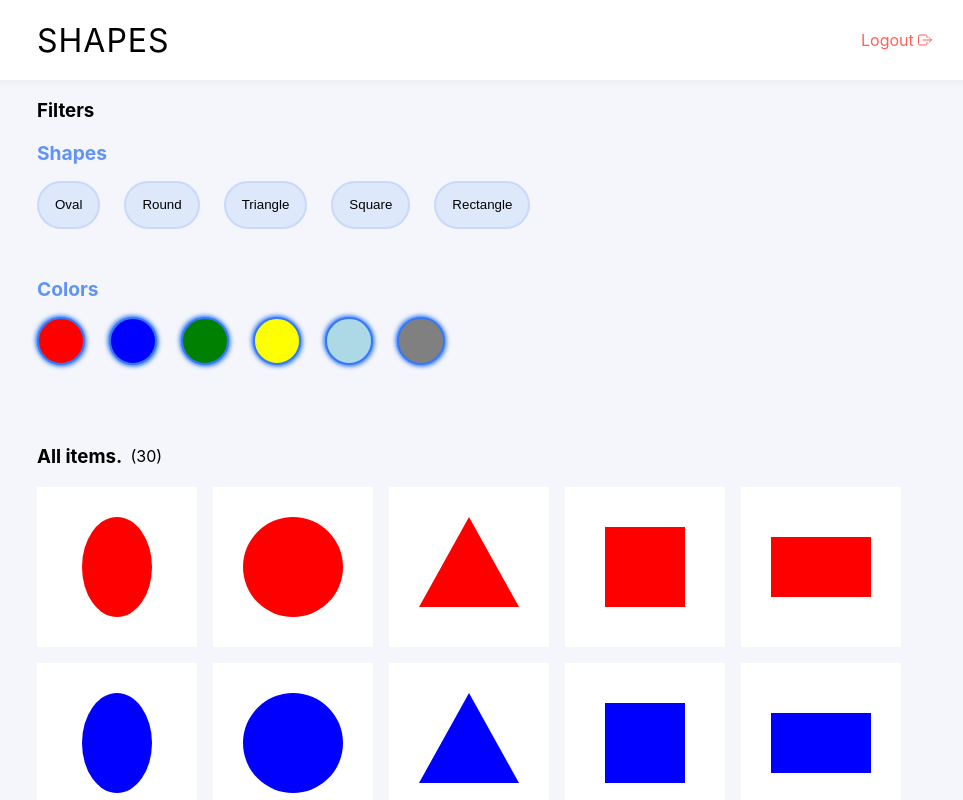
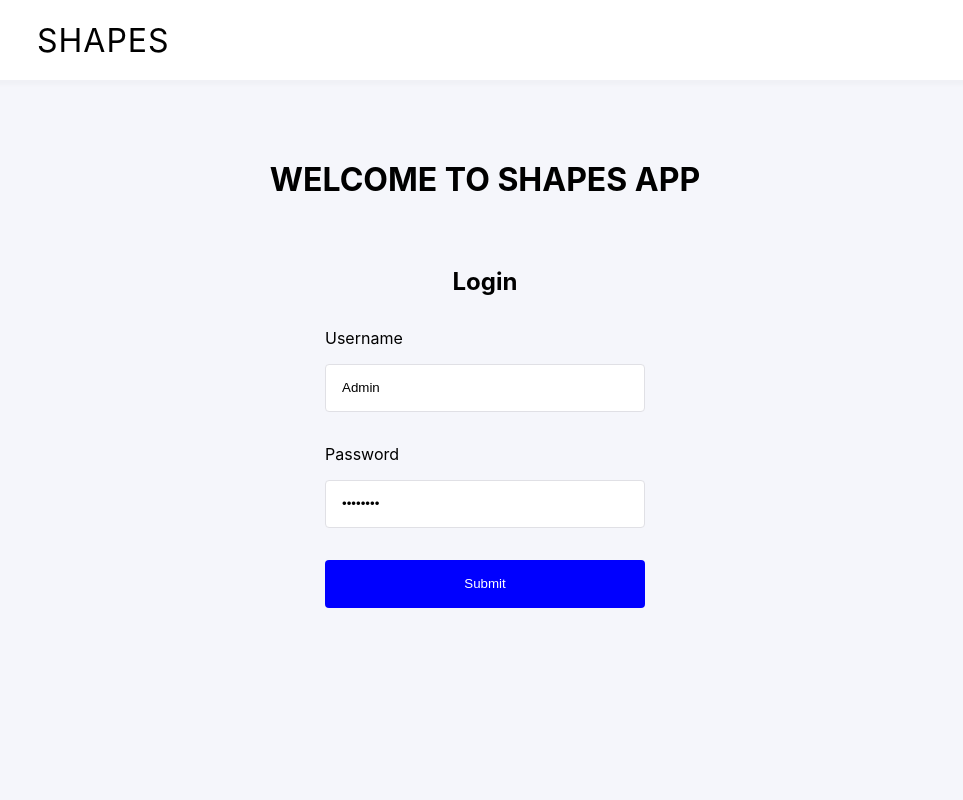
Before and after one commit to Ukhu/tql-color-shape-filters, a React (Create React App) app: page /login in a window 1280 px wide. Shown: the top 800 px of the page, without its empty margins (155-1118 px from the left). Built offline with nearby package versions, Linux system fonts and the light colour scheme.

Commit message:
wire up login page and authentication logic

```diff
--- a/package.json
+++ b/package.json
@@ -10,10 +10,12 @@
     "@types/node": "^12.0.0",
     "@types/react": "^17.0.0",
     "@types/react-dom": "^17.0.0",
+    "@types/react-router-dom": "^5.1.7",
     "@types/styled-components": "^5.1.10",
     "react": "^17.0.2",
     "react-dom": "^17.0.2",
     "react-icons": "^4.2.0",
+    "react-router-dom": "^5.2.0",
     "react-scripts": "4.0.3",
     "styled-components": "^5.3.0",
     "typescript": "^4.1.2",
--- a/src/App.tsx
+++ b/src/App.tsx
@@ -1,13 +1,26 @@
 import React from "react";
+import {
+  BrowserRouter as Router,
+  Switch,
+  Route,
+  Redirect,
+} from "react-router-dom";
 
-import { ItemProvider } from "./contexts/ItemContext";
+import { AppProvider } from "./contexts/AppContext";
+import { IItem } from "./types";
 
 import Home from "./pages/Home";
+import Login from "./pages/Login";
+import PrivateRoute from "./routes/PrivateRoute";
 
 function App() {
-  const [items, setItems] = React.useState<{ color: string; shape: string }[]>(
-    []
-  );
+  const [items, setItems] = React.useState<IItem[]>([]);
+  const [isLoggedIn, setIsLoggedIn] = React.useState(false);
+
+  React.useEffect(() => {
+    const loginState = localStorage.getItem("loggedIn");
+    setIsLoggedIn(loginState === "true");
+  }, [isLoggedIn]);
 
   React.useEffect(() => {
     const fetchItems = async () => {
@@ -18,12 +31,20 @@ function App() {
     fetchItems();
   }, []);
 
+  const changeLoginState = () => {
+    setIsLoggedIn((prevState) => !prevState);
+  };
+
   return (
-    <ItemProvider value={items}>
-      <div>
-        <Home />
-      </div>
-    </ItemProvider>
+    <AppProvider value={{ items, isLoggedIn, changeLoginState }}>
+      <Router>
+        <Switch>
+          <Route exact path="/login" component={Login} />
+          <PrivateRoute path="/shapes" component={Home} />
+          <Route render={() => <Redirect to="/shapes" />} />
+        </Switch>
+      </Router>
+    </AppProvider>
   );
 }
 
--- a/src/components/Header.tsx
+++ b/src/components/Header.tsx
@@ -1,6 +1,8 @@
 import React from "react";
 import styled from "styled-components";
 import { IoExitOutline } from "react-icons/io5";
+import { useHistory } from "react-router-dom";
+import AppContext from "../contexts/AppContext";
 
 const StyledHeader = styled.header`
   height: 5rem;
@@ -18,22 +20,41 @@ const Logo = styled.div`
   letter-spacing: 1px;
 `;
 
-const Logout = styled.div`
+const Logout = styled.button`
   width: 4.5rem;
   display: flex;
   justify-content: space-between;
   align-items: center;
   color: #ff6058;
+  cursor: pointer;
+  border: none;
+  background: transparent;
+  outline: none;
 `;
 
-const Header = () => {
+interface IHeaderProps {
+  loggedIn?: boolean;
+}
+
+const Header = ({ loggedIn }: IHeaderProps) => {
+  const logout = React.useContext(AppContext).changeLoginState;
+  const history = useHistory();
+
+  const handleLogout = () => {
+    localStorage.removeItem("loggedIn");
+    logout();
+    history.push("/");
+  };
+
   return (
     <StyledHeader>
       <Logo>Shapes</Logo>
-      <Logout>
-        Logout
-        <IoExitOutline />
-      </Logout>
+      {loggedIn && (
+        <Logout onClick={handleLogout}>
+          Logout
+          <IoExitOutline />
+        </Logout>
+      )}
     </StyledHeader>
   );
 };
--- /dev/null
+++ b/src/contexts/AppContext.ts
@@ -0,0 +1,19 @@
+import React from "react";
+
+import { IItem } from "../types";
+
+interface IAppContext {
+  items: IItem[];
+  isLoggedIn: boolean;
+  changeLoginState: () => void;
+}
+
+const AppContext = React.createContext<IAppContext>({
+  items: [],
+  isLoggedIn: false,
+  changeLoginState: () => {},
+});
+
+export const AppProvider = AppContext.Provider;
+
+export default AppContext;
--- a/src/contexts/ItemContext.ts
+++ /dev/null
@@ -1,9 +0,0 @@
-import React from "react";
-
-import { Item } from "../types";
-
-const ItemContext = React.createContext<Item[]>([]);
-
-export const ItemProvider = ItemContext.Provider;
-
-export default ItemContext;
--- a/src/pages/Home.tsx
+++ b/src/pages/Home.tsx
@@ -1,6 +1,6 @@
 import React from "react";
 
-import ItemContext from "../contexts/ItemContext";
+import AppContext from "../contexts/AppContext";
 import { getColorFilters, getGridTitle, getShapeFilters } from "../utils";
 
 import Header from "../components/Header";
@@ -27,7 +27,7 @@ const ItemAmount = styled.span`
 `;
 
 const Home = () => {
-  const items = React.useContext(ItemContext);
+  const items = React.useContext(AppContext).items;
 
   const [selectedColors, setSelectedColors] = React.useState<string[]>([]);
   const [selectedShapes, setSelectedShapes] = React.useState<string[]>([]);
@@ -79,7 +79,7 @@ const Home = () => {
 
   return (
     <div>
-      <Header />
+      <Header loggedIn />
 
       <StyledSection>
         <SectionHeading>Filters</SectionHeading>
--- /dev/null
+++ b/src/pages/Login.tsx
@@ -0,0 +1,120 @@
+import React from "react";
+import { useContext } from "react";
+import { Redirect, useHistory } from "react-router-dom";
+import styled from "styled-components";
+import Header from "../components/Header";
+import AppContext from "../contexts/AppContext";
+
+const LoginPageTitle = styled.h1`
+  margin: 0 12rem;
+  margin-top: 5rem;
+  margin-bottom: 2rem;
+  text-align: center;
+  text-transform: uppercase;
+`;
+
+const LoginForm = styled.form`
+  margin: 0 12rem;
+  margin-top: 3rem;
+  display: flex;
+  flex-direction: column;
+`;
+
+const LoginFormTitle = styled.h2`
+  text-align: center;
+  margin-bottom: 2rem;
+`;
+
+const LoginFormLabel = styled.label`
+  width: 20rem;
+  margin: 0 auto;
+  margin-bottom: 1rem;
+`;
+
+const LoginFormInput = styled.input`
+  width: 20rem;
+  height: 3rem;
+  padding: 0 1rem;
+  background: #ffffff;
+  margin: 0 auto;
+  margin-bottom: 2rem;
+  border-radius: 4px;
+  border: 1px solid #e0e0e5;
+`;
+
+const LoginFormButton = styled.button`
+  width: 20rem;
+  height: 3rem;
+  background: blue;
+  color: white;
+  margin: 0 auto;
+  margin-bottom: 2rem;
+  border-radius: 4px;
+  border: none;
+  cursor: pointer;
+  outline: none;
+`;
+
+interface ICredentials {
+  [key: string]: string;
+}
+
+const Login = () => {
+  const history = useHistory();
+  const { isLoggedIn, changeLoginState: login } = useContext(AppContext);
+
+  const [credentials, setCredentials] = React.useState<ICredentials>({
+    username: "Admin",
+    password: "Admin123",
+  });
+
+  const handleChange = (event: React.ChangeEvent<HTMLInputElement>) => {
+    const { name, value } = event.target;
+    setCredentials({ [name]: value });
+  };
+
+  const handleSubmit = (event: React.FormEvent) => {
+    event.preventDefault();
+
+    const { username, password } = credentials;
+
+    if (username === "Admin" && password === "Admin123") {
+      localStorage.setItem("loggedIn", "true");
+      login();
+      history.push("/shapes");
+    }
+  };
+
+  if (isLoggedIn) return <Redirect to="/shapes" />;
+
+  return (
+    <div>
+      <Header />
+      <LoginPageTitle>Welcome to Shapes App</LoginPageTitle>
+      <LoginForm onSubmit={handleSubmit}>
+        <LoginFormTitle>Login</LoginFormTitle>
+        <LoginFormLabel htmlFor="username">Username</LoginFormLabel>
+        <LoginFormInput
+          type="text"
+          id="username"
+          name="username"
+          value={credentials.username}
+          placeholder="Enter username..."
+          onChange={handleChange}
+        />
+        <LoginFormLabel htmlFor="password">Password</LoginFormLabel>
+        <LoginFormInput
+          type="password"
+          id="password"
+          name="password"
+          value={credentials.password}
+          placeholder="Enter password..."
+          onChange={handleChange}
+        />
+        <LoginFormButton>Submit</LoginFormButton>
+      </LoginForm>
+    </div>
+  );
+};
+
+export default Login;
--- /dev/null
+++ b/src/routes/PrivateRoute.tsx
@@ -0,0 +1,30 @@
+import React from "react";
+import { Route, Redirect, RouteProps } from "react-router-dom";
+import AppContext from "../contexts/AppContext";
+
+interface IPrivateRouteProps extends RouteProps {
+  component: any;
+}
+
+const PrivateRoute = ({
+  component: Component,
+  ...rest
+}: IPrivateRouteProps) => {
+  const isLoggedIn =
+    React.useContext(AppContext).isLoggedIn || localStorage.getItem("loggedIn");
+
+  return (
+    <Route
+      {...rest}
+      render={(routeProps) => {
+        return isLoggedIn ? (
+          <Component {...routeProps} />
+        ) : (
+          <Redirect to="/login" />
+        );
+      }}
+    />
+  );
+};
+
+export default PrivateRoute;
--- a/src/types.ts
+++ b/src/types.ts
@@ -10,9 +10,9 @@ export interface IColorProps {
   selected?: boolean;
 }
 
-export interface Item {
+export interface IItem {
   shape: string;
   color: string;
 }
 
-export interface IItemProps extends Item {}
+export interface IItemProps extends IItem {}
--- a/src/utils/index.ts
+++ b/src/utils/index.ts
@@ -1,6 +1,6 @@
-import { Item } from "../types";
+import { IItem } from "../types";
 
-export const getColorFilters = (items: Item[]) => {
+export const getColorFilters = (items: IItem[]) => {
   const availableColors: { [key: string]: boolean } = {};
   const filters = [];
 
@@ -16,7 +16,7 @@ export const getColorFilters = (items: Item[]) => {
   return filters;
 };
 
-export const getShapeFilters = (items: Item[]) => {
+export const getShapeFilters = (items: IItem[]) => {
   const availableShapes: { [key: string]: boolean } = {};
   const filters = [];
 
```
Also changed, not shown: 1 other file (tests, documents, lock files or other folders).
